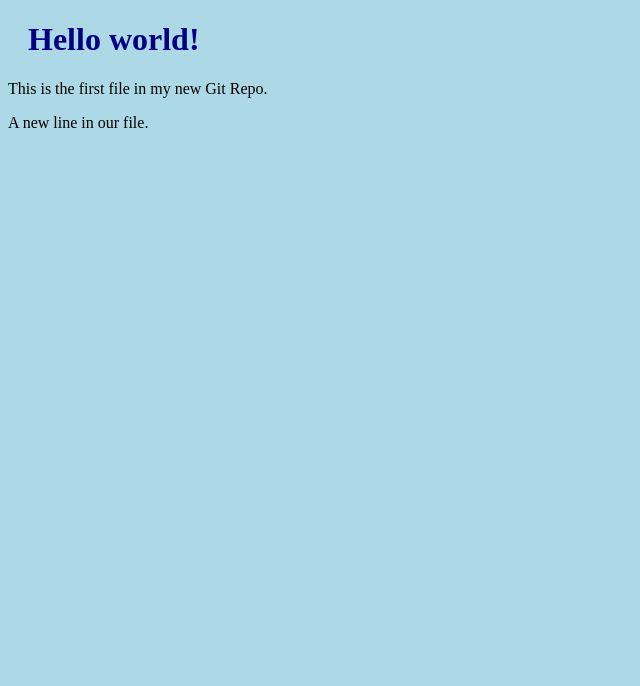
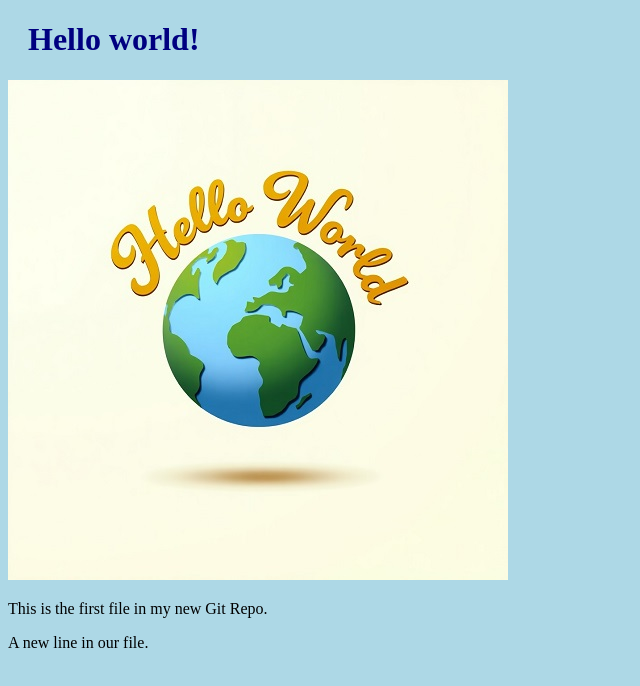
Before and after one commit to arja00005/hello-world, a plain HTML site: page index.html in a window 1280 px wide. Shown: the whole page, without its empty margins (0-640 px from the left). Drawn offline with Linux system fonts and the light colour scheme.

Commit message:
Added image to Hello World

```diff
--- a/index.html
+++ b/index.html
@@ -6,6 +6,9 @@
 </head>
 <body>
     <h1>Hello world!</h1>
+	<div>
+	<img src= "img_hello_world.jpg" alt = "Hello world from space" style = "width:100%; max-width:500px">
+	</div>
     <p>This is the first file in my new Git Repo.</p>
 	<p>A new line in our file.</p>
 </body>
```
Also changed, not shown: img_hello_world.jpg (added).
